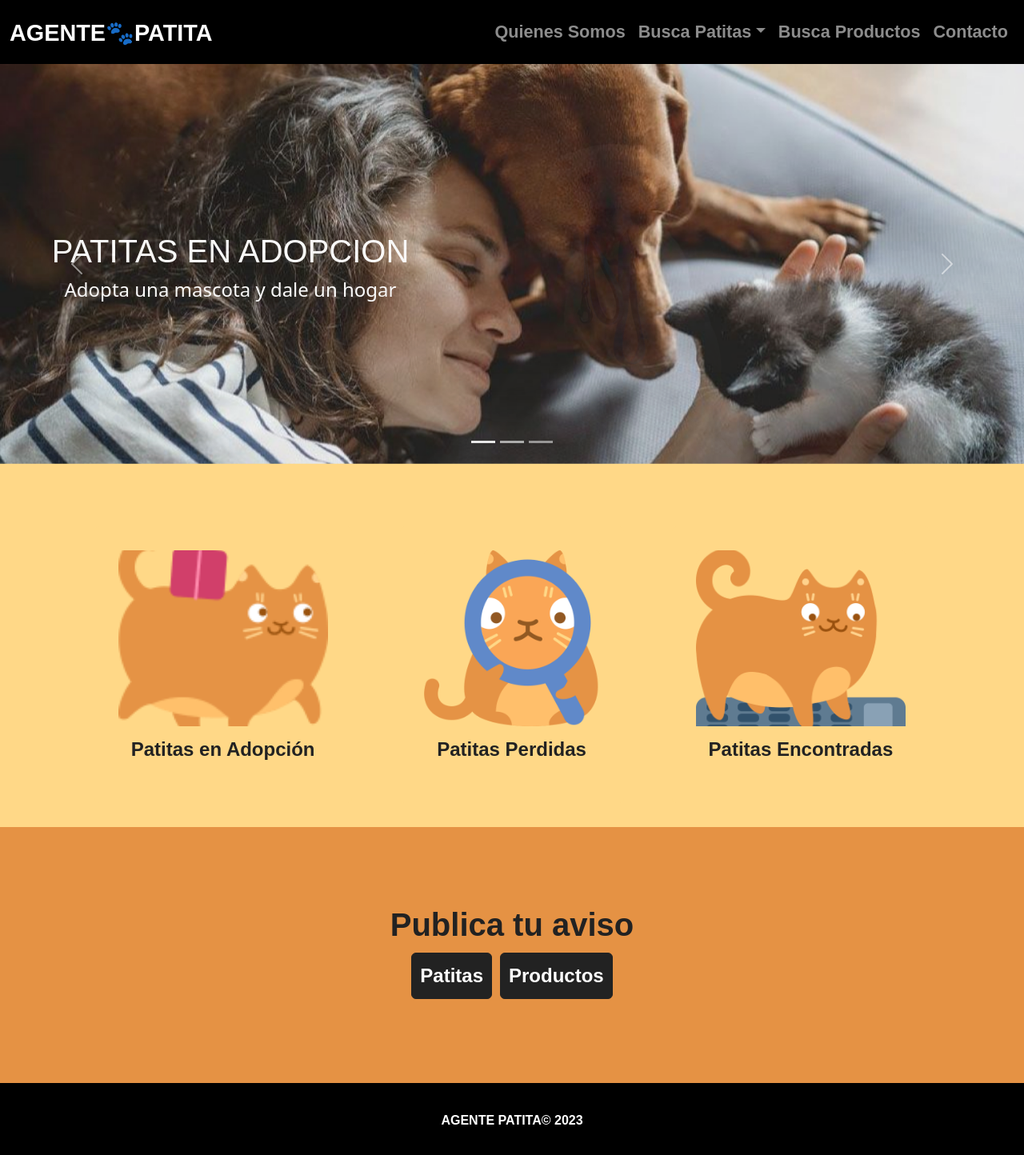
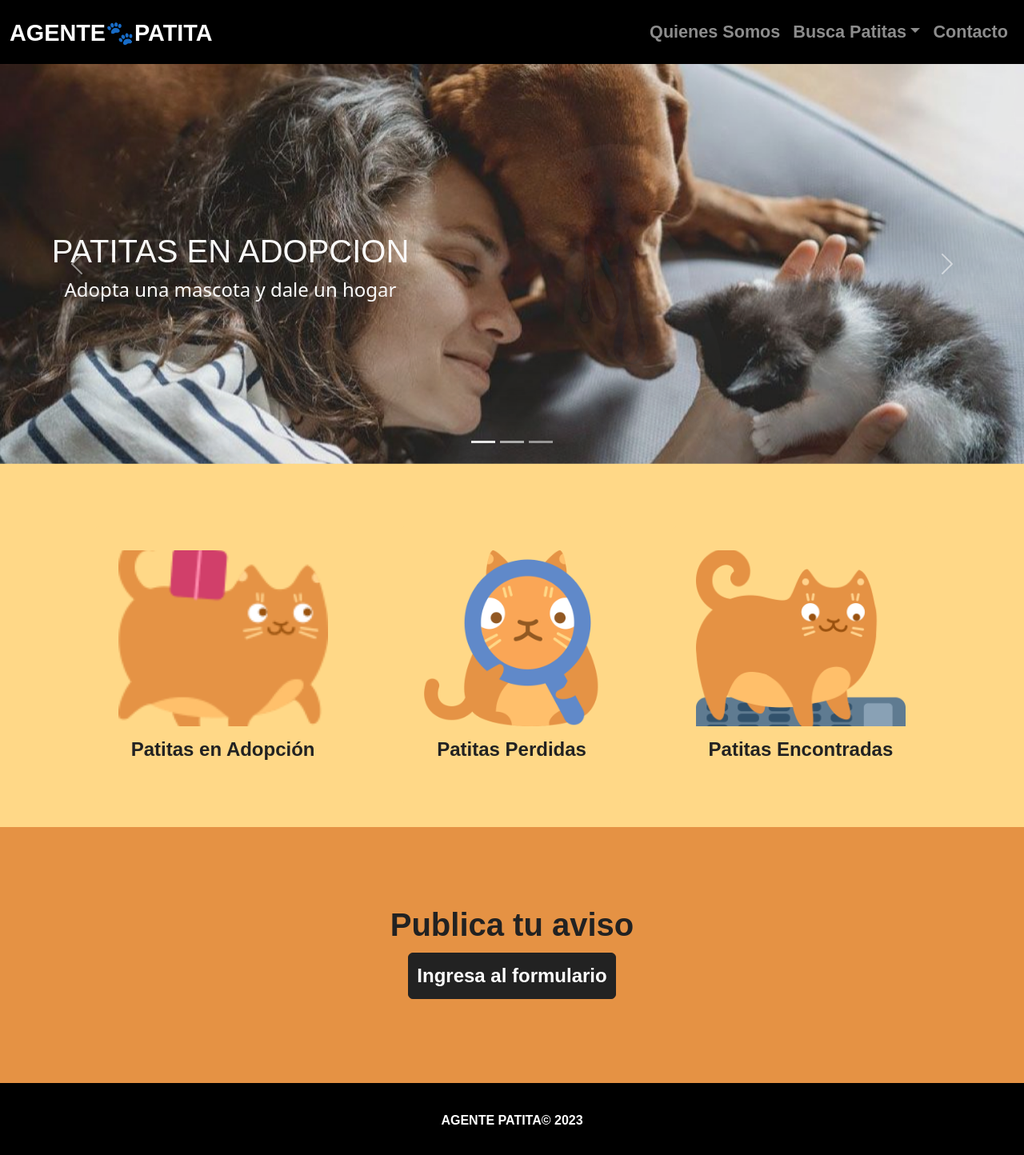
Before and after one commit to Betacor/agentepatita, a Vue app: page / in a window 1280 px wide. Shown: the top 1444 px of the page at 80% size. Built offline with nearby package versions, Linux system fonts and the light colour scheme; a web font is replaced by a local one.

Commit message:
Elimina seccion productos

```diff
--- a/src/App.vue
+++ b/src/App.vue
@@ -7,6 +7,8 @@
 
 <style>
 
+
+
 #app{
   background-color: #ffd887;
 
--- a/src/components/NavBar.vue
+++ b/src/components/NavBar.vue
@@ -20,9 +20,9 @@
                   <router-link class="dropdown-item" to="/patitas">Patitas Encontradas</router-link>
               </div>
           </li>
-					<li class="nav-item">
+					<!-- <li class="nav-item">
 						<router-link class="nav-link" to="/productos">Busca Productos</router-link>
-					</li>
+					</li> -->
 					<li class="nav-item">
 						<router-link class="nav-link" to="/contacto">Contacto</router-link>
 					</li>
--- a/src/components/PublicaAviso.vue
+++ b/src/components/PublicaAviso.vue
@@ -4,8 +4,8 @@
     <div>
       <h1>Publica tu aviso</h1>
       <div class="container-btn">
-        <button type="button" class="btn btn-dark"><a href="/patitas"> Patitas</a></button>
-        <button type="button" class="btn btn-dark"><a href="/patitas"> Productos</a></button>
+        <button type="button" class="btn btn-dark"><a href="/patitas"> Ingresa al formulario</a></button>
+        <!-- <button type="button" class="btn btn-dark"><a href="/patitas"> Productos</a></button> -->
         <!-- <button type="button" class="btn btn-dark">Servicios</button> -->
       </div>
 
--- a/src/views/NotFoundView.vue
+++ b/src/views/NotFoundView.vue
@@ -1,11 +1,13 @@
 <template>
+
+  <NavBar/>
 
   <div class="container">
 
-    <div class="card" style="width: rem;">
+    <div class="card" style="width: 50rem;">
       <img src="../assets/img/7_1-SamFind-mascota.jpeg" class="card-img-top" alt="...">
       <div class="card-body ">
-        <h5 class="card-title">Parece que te has perdido</h5>
+        <h5 class="card-title">Parece que te has perdido T.T</h5>
         <!-- <p class="card-text">Some quick example text to build on the card title and make up the bulk of the card's content.</p> -->
 
         <div class="container-btn d-flex justify-content-center">
@@ -15,6 +17,8 @@
       </div>
     </div>
   </div>
+
+  <Footer/>
 
 
 </template>
@@ -36,31 +40,26 @@ export default {
 
 <style scoped>
 
+
+
 .container {
   display: flex;
   justify-content: center;
   align-items: center;
-  height: 100vh; /* Para centrar verticalmente */
+  padding: 3rem;
 }
 
-/* .card-body{
-  display: flex;
-  justify-content: center;
-  align-items: center;
-
-} */
 
 .card-title{
   text-align: center;
 }
 
+
+
 .btn{
   align-items: center;
 }
 
-/* .card-img-top{
-  width: 500px;
-} */
 
 
 </style>
```
